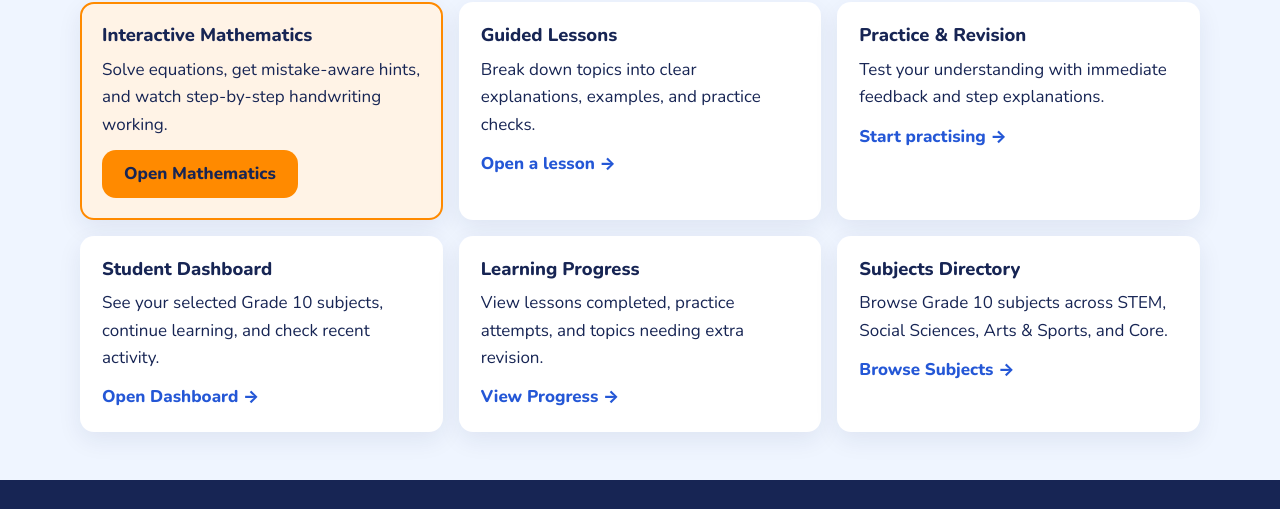
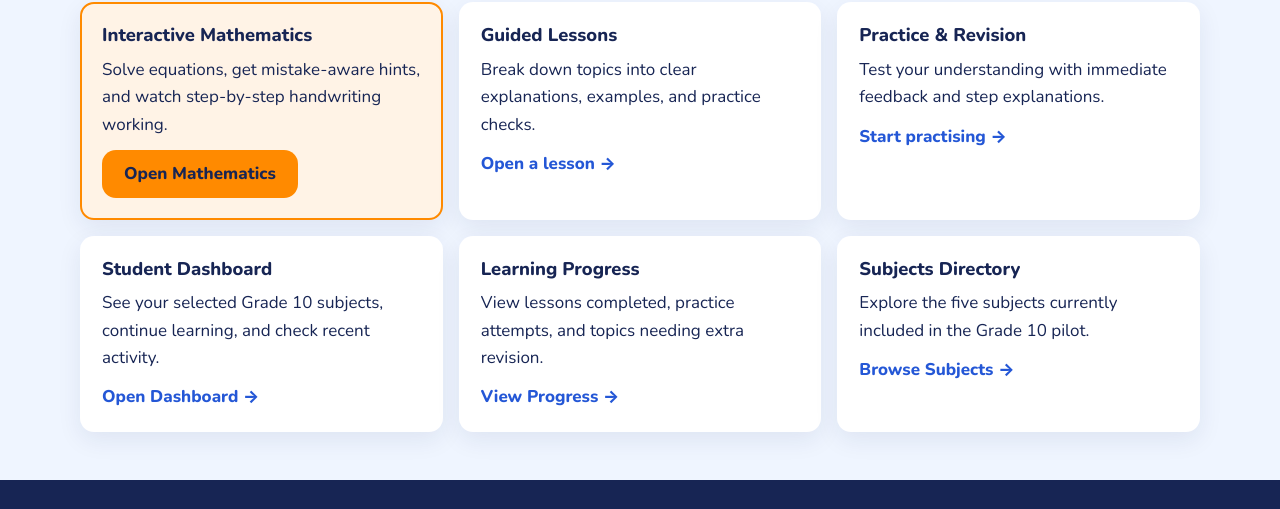
Before and after one commit to Rebeccamagiar04/Tusome-Foundation, a plain HTML site: page index.html in a window 1280 px wide. Shown: the part 1088-1597 px from the top of the page. Drawn offline with nearby package versions, Linux system fonts and the light colour scheme.

Commit message:
Add Physics lesson and clarify pilot subject availability

```diff
--- a/index.html
+++ b/index.html
@@ -158,7 +158,7 @@
 
           <article class="experience">
             <h3>Subjects Directory</h3>
-            <p>Browse Grade 10 subjects across STEM, Social Sciences, Arts & Sports, and Core.</p>
+            <p>Explore the five subjects currently included in the Grade 10 pilot.</p>
             <a href="subjects.html">Browse Subjects →</a>
           </article>
         </div>
```
